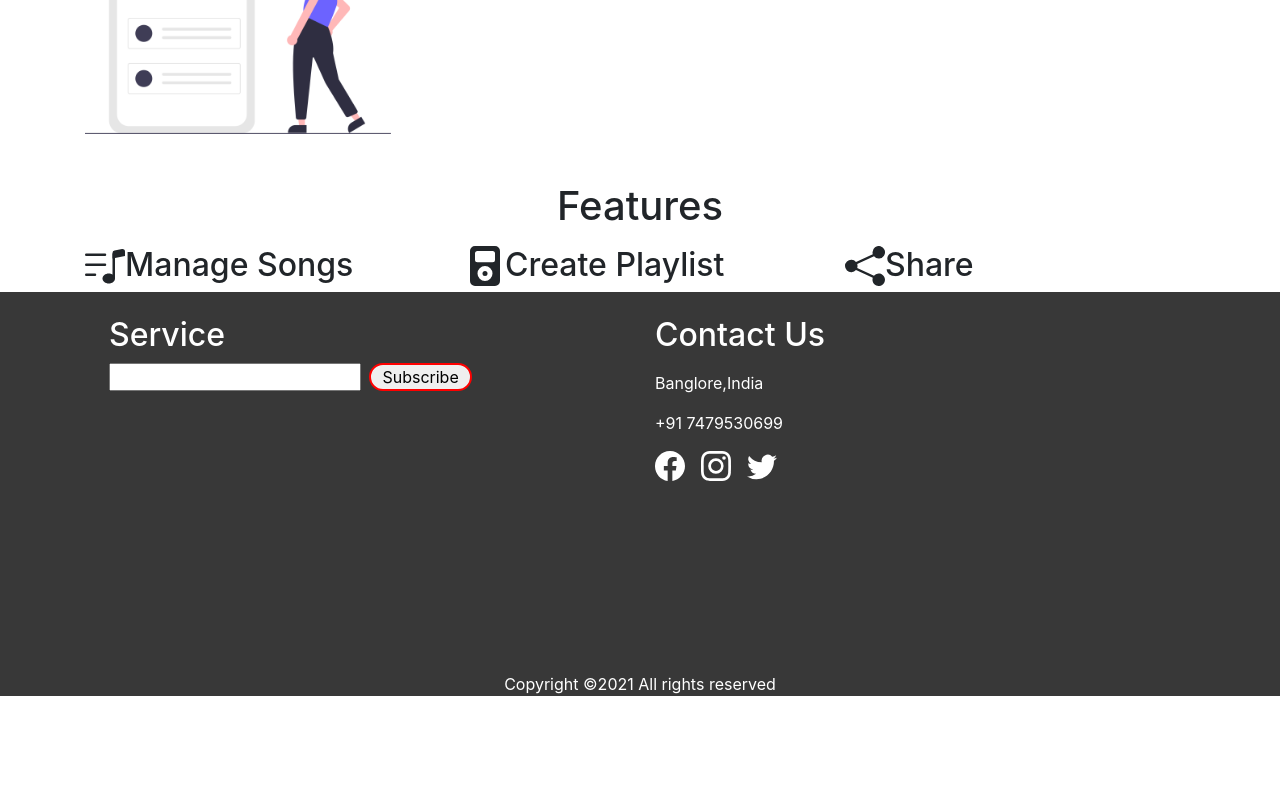
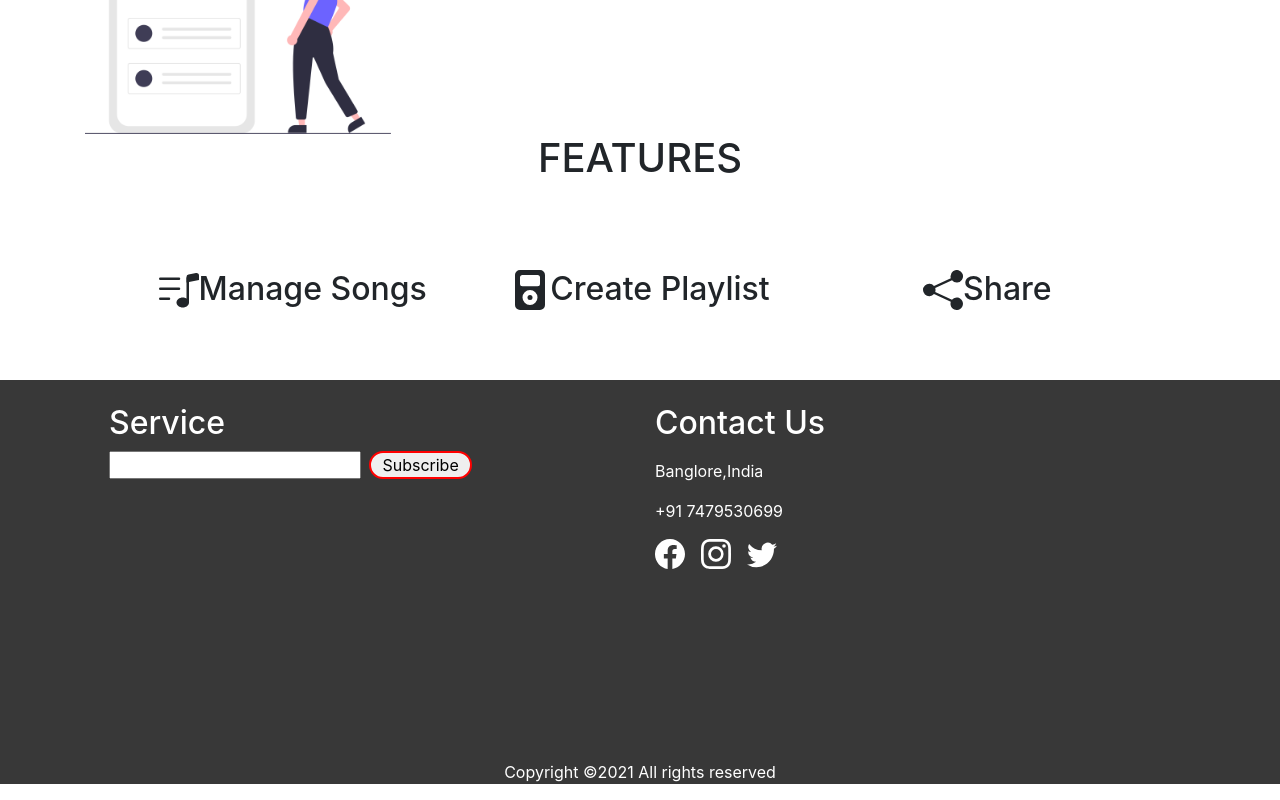
Before and after one commit to shrivastava12/Capstone-Project, a React (Create React App) app: page / in a window 1280 px wide. Shown: the part 926-1726 px from the top of the page. Before the commit the page ends 1638 px from the top, so only its background shows below. Built offline with nearby package versions, Linux system fonts and the light colour scheme.

Commit message:
features section added and kuchi bhi section css

```diff
--- a/src/Components/Features/Features.js
+++ b/src/Components/Features/Features.js
@@ -5,23 +5,23 @@ import { BsFillShareFill } from "react-icons/bs";
 function Features() {
   return (
     <div>
-      <h1 className="text-center">Features</h1>
-      <div className="container" style={{ marginTop: "1rem" }}>
-        <div className="row">
-          <div className="col-sm-4">
-            <div style={{ display: "flex", flexDirection: "row" }}>
+      <h1 className="text-center">FEATURES</h1>
+      <div className="container p-3" style={{ marginTop: "1rem" }}>
+        <div className="row p-5 ">
+          <div className="col-sm-4 mt-2">
+            <div style={{ display: "flex", flexDirection: "row" ,'justifyContent':'center'}}>
               <BsMusicNoteList size={40} />
               <h2>Manage Songs</h2>
             </div>
           </div>
-          <div className="col-sm-4">
-            <div style={{ display: "flex", flexDirection: "row" }}>
+          <div className="col-sm-4 mt-2">
+            <div style={{ display: "flex", flexDirection: "row" ,'justifyContent':'center' }}>
               <BsMusicPlayerFill size={40} />
               <h2>Create Playlist</h2>
             </div>
           </div>
-          <div className="col-sm-4">
-            <div style={{ display: "flex", flexDirection: "row" }}>
+          <div className="col-sm-4 mt-2">
+            <div style={{ display: "flex", flexDirection: "row" ,'justifyContent':'center'}}>
               <BsFillShareFill size={40} />
               <h2>Share</h2>
             </div>
--- a/src/Components/KuchBhi.js
+++ b/src/Components/KuchBhi.js
@@ -5,12 +5,12 @@ function KuchBhi() {
     <div style={{ height: "auto" }}>
       <div className="container mt-5">
         <div className="row">
-          <div className="col-lg-6 " style={{ height: "300px" }}>
-            <div className="text-center img-fluid" className="">
+          <div className="col-lg-6 " style={{ height: "auto" }}>
+            <div className="text-center " className="">
               <img src={img} alt="info_img" classNameName="" height={300} />
             </div>
           </div>
-          <div className="col-lg-6 mt-5" style={{ height: "300px" }}>
+          <div className="col-lg-6 mt-5" style={{ height: "auto" }}>
             <p className=" text-center">
               Lorem ipsum dolor sit amet, consectetur adipiscing elit, sed do
               reprehenderit in voluptate velit esse cillum dolore eu fugiat
```
